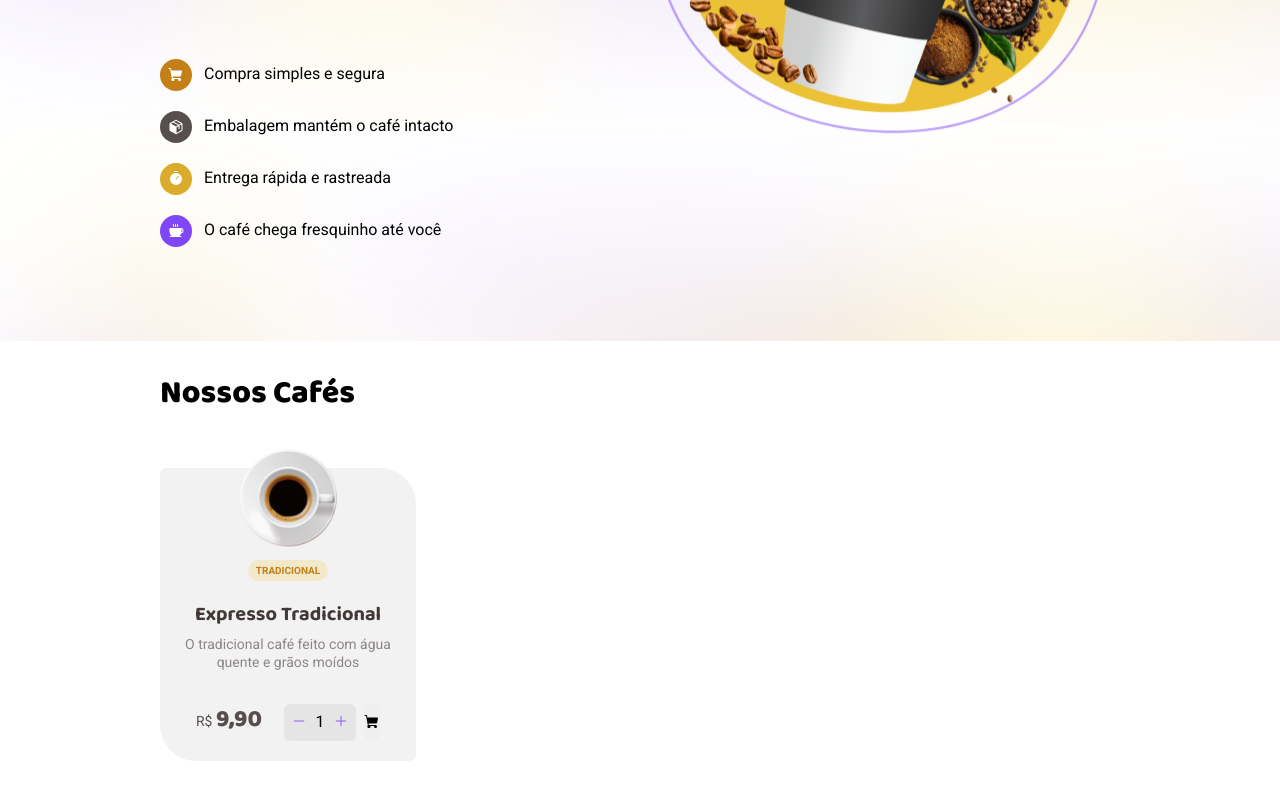
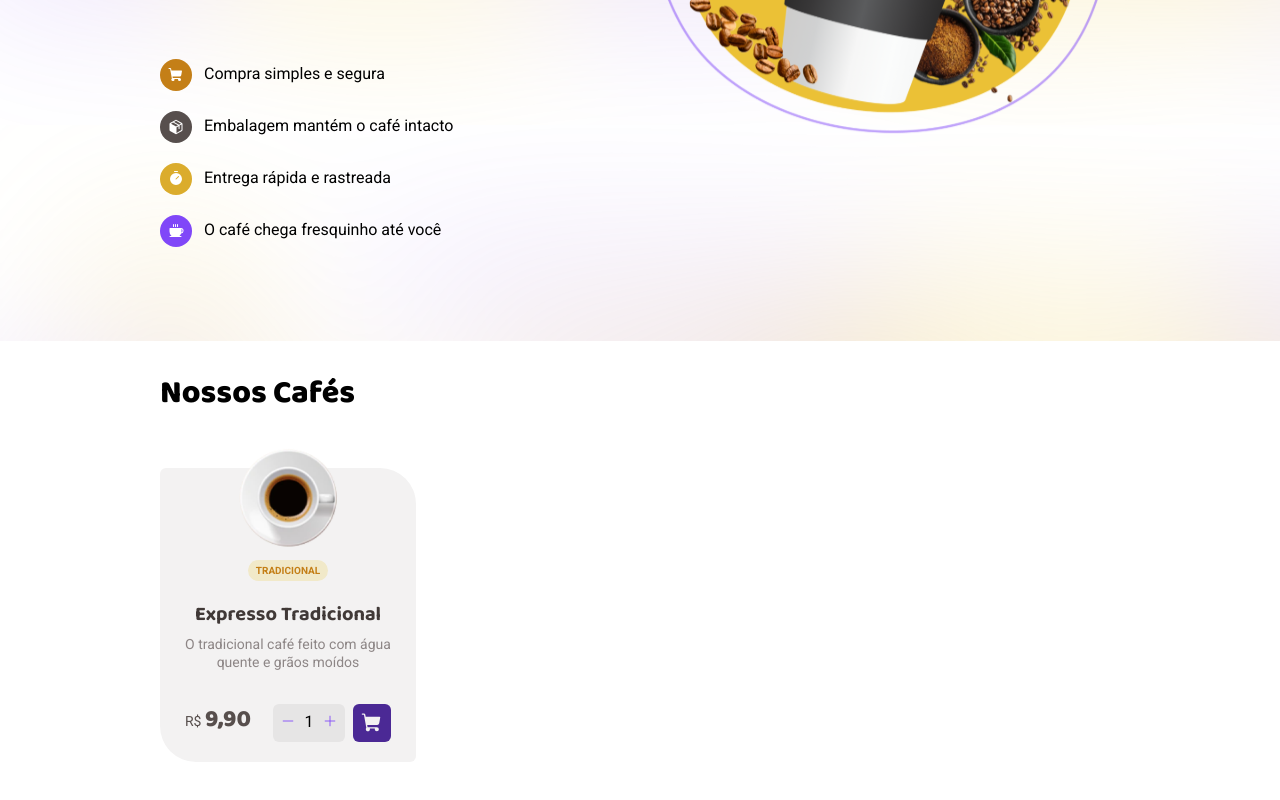
Before and after one commit to felipefss/ignite, a React (Vite) app in the folder 02-coffee-delivery/: page / in a window 1280 px wide. Shown: the part 523-1323 px from the top of the page. Built offline with nearby package versions, Linux system fonts and the light colour scheme.

Commit message:
Finish styling Card component.

```diff
--- a/02-coffee-delivery/src/components/Button/styles.ts
+++ b/02-coffee-delivery/src/components/Button/styles.ts
@@ -62,4 +62,13 @@ export const CartButton = styled(BaseButton)`
   }
 `;
 
-export const IconButton = styled(BaseButton)``;
+export const IconButton = styled(BaseButton)`
+  padding: 0.5rem;
+
+  background-color: ${props => props.theme["purple-dark"]};
+  color: ${props => props.theme.card};
+
+  &:hover {
+    background-color: ${props => props.theme.purple};
+  }
+`;
--- a/02-coffee-delivery/src/pages/Main/components/Card/index.tsx
+++ b/02-coffee-delivery/src/pages/Main/components/Card/index.tsx
@@ -20,7 +20,7 @@ export function Card() {
         <Styled.Purchase>
           <QuantityCounter />
           <Button variant='icon'>
-            <ShoppingCart weight='fill' />
+            <ShoppingCart weight='fill' size={22} />
           </Button>
         </Styled.Purchase>
       </Styled.Footer>
```
